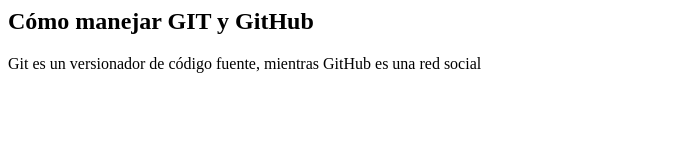
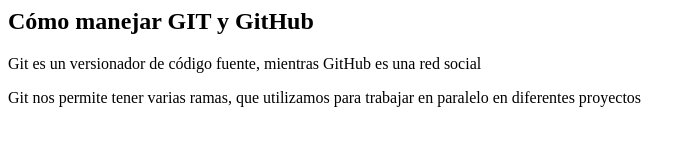
Before and after one commit to cesar8708/MyPersonalBlog, a plain HTML site: page index.html in a window 1280 px wide. Shown: the whole page, without its empty margins (0-696 px from the left). Drawn offline with Linux system fonts and the light colour scheme.

Commit message:
2da versión de master, nuevo párrafo

```diff
--- a/index.html
+++ b/index.html
@@ -5,6 +5,8 @@
     <body>
         <h2>Cómo manejar GIT y GitHub</h2>
         <p>Git es un versionador de código fuente, mientras GitHub es una red social</p>
+        <!-- agrego un nuevo parrafo al contenido -->
+        <p>Git nos permite tener varias ramas, que utilizamos para trabajar en paralelo en diferentes proyectos</p>
     </body>
 
 </html>
```
